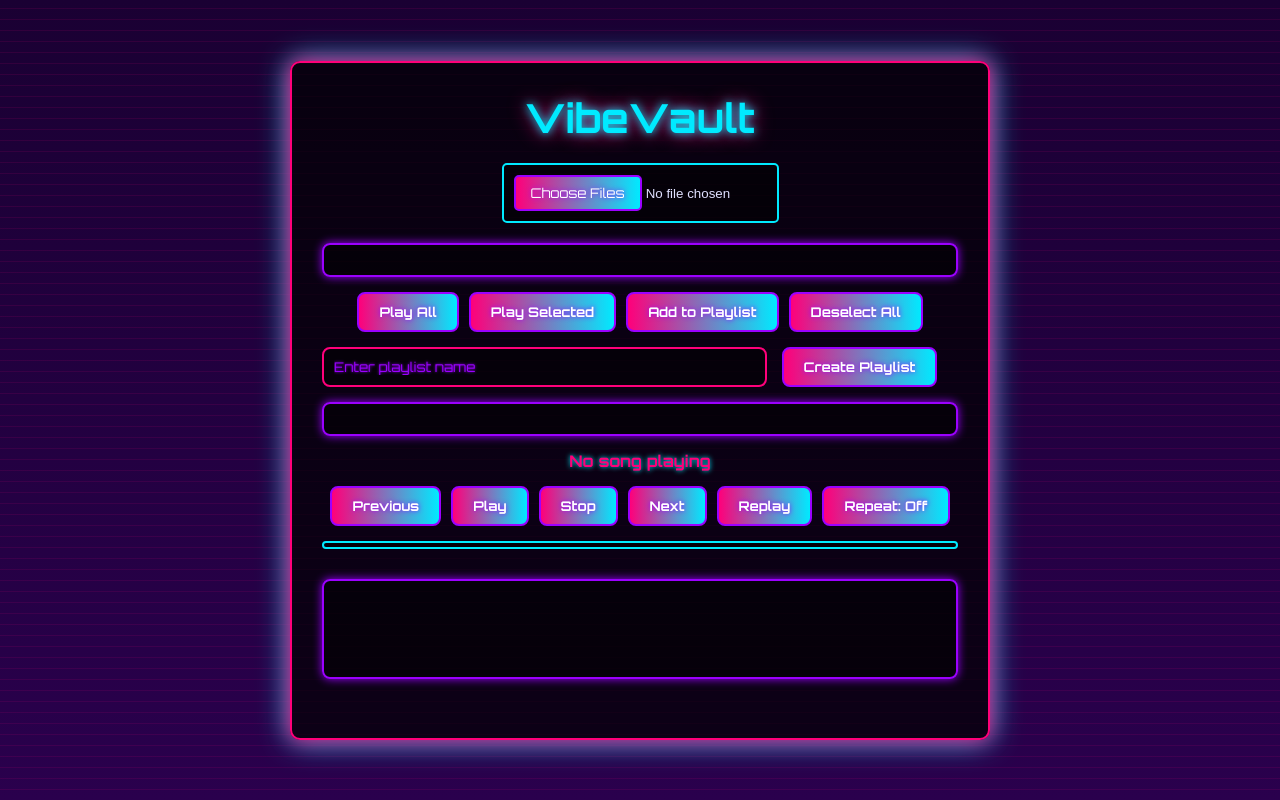
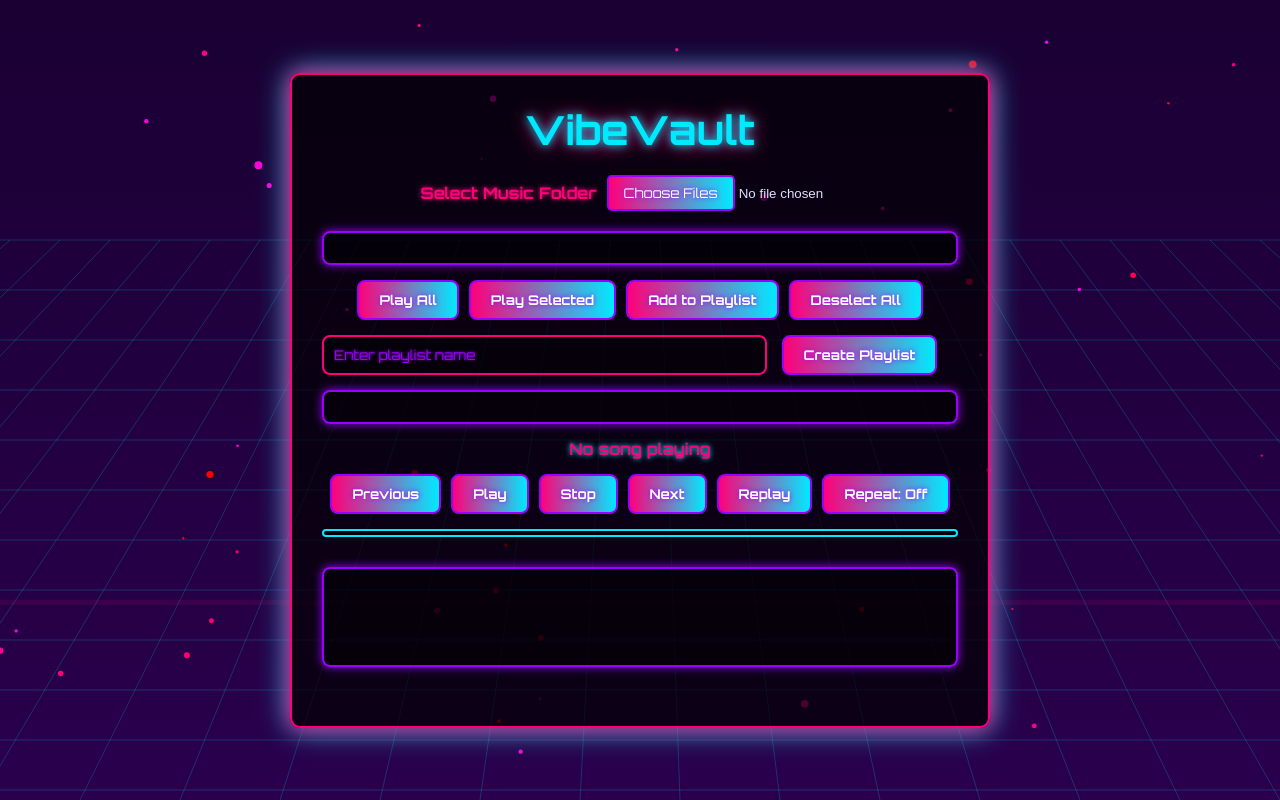
Before and after one commit to Aman-byte/musiclauncher, a plain HTML site: page index.html in a window 1280 px wide. Drawn offline with Linux system fonts and the light colour scheme.

Commit message:
Update index.html

```diff
--- a/index.html
+++ b/index.html
@@ -21,23 +21,15 @@
             min-height: 100vh;
             padding: 20px;
             position: relative;
-            overflow-x: hidden;
+            overflow: hidden;
         }
-        body::before {
-            content: '';
+        #background-canvas {
             position: absolute;
             top: 0;
             left: 0;
             width: 100%;
             height: 100%;
-            background: repeating-linear-gradient(
-                0deg,
-                transparent,
-                transparent 10px,
-                rgba(255, 0, 122, 0.1) 10px,
-                rgba(255, 0, 122, 0.1) 11px
-            );
-            z-index: -1;
+            z-index: -2;
         }
         .container {
             background: rgba(0, 0, 0, 0.7);
@@ -48,6 +40,7 @@
             width: 700px;
             max-width: 95%;
             position: relative;
+            z-index: 1;
         }
         h1 {
             text-align: center;
@@ -56,13 +49,27 @@
             margin-bottom: 20px;
             text-shadow: 0 0 10px #00eaff, 0 0 20px #ff007a;
         }
+        .file-input-wrapper {
+            display: flex;
+            align-items: center;
+            justify-content: center;
+            margin-bottom: 20px;
+            gap: 10px;
+        }
+        .file-input-label {
+            color: #ff007a;
+            font-weight: 700;
+            text-shadow: 0 0 5px #ff007a;
+            transition: transform 0.2s, text-shadow 0.2s;
+        }
+        .file-input-label:hover {
+            transform: scale(1.05);
+            text-shadow: 0 0 10px #ff007a;
+        }
         input[type="file"] {
-            display: block;
-            margin: 0 auto 20px;
-            padding: 10px;
-            background: rgba(0, 0, 0, 0.5);
-            border: 2px solid #00eaff;
-            border-radius: 5px;
+            display: inline-block;
+            background: transparent;
+            border: none;
             color: #e0e0ff;
             cursor: pointer;
         }
@@ -201,9 +208,13 @@
     </style>
 </head>
 <body>
+    <canvas id="background-canvas"></canvas>
     <div class="container">
         <h1>VibeVault</h1>
-        <input type="file" id="folder-input" webkitdirectory directory multiple accept="audio/*,video/mp4">
+        <div class="file-input-wrapper">
+            <span class="file-input-label">Select Music Folder</span>
+            <input type="file" id="folder-input" webkitdirectory directory multiple accept="audio/*,video/mp4">
+        </div>
         <div id="song-list"></div>
         <div class="controls">
             <button id="play-all">Play All</button>
@@ -232,6 +243,79 @@
     </div>
 
     <script>
+        // Background animation
+        const bgCanvas = document.getElementById('background-canvas');
+        const bgCtx = bgCanvas.getContext('2d');
+        let particles = [];
+        let scanlineY = 0;
+
+        function resizeBackground() {
+            bgCanvas.width = window.innerWidth;
+            bgCanvas.height = window.innerHeight;
+            initParticles();
+        }
+
+        function initParticles() {
+            particles = [];
+            for (let i = 0; i < 50; i++) {
+                particles.push({
+                    x: Math.random() * bgCanvas.width,
+                    y: Math.random() * bgCanvas.height,
+                    size: Math.random() * 3 + 1,
+                    speedX: (Math.random() - 0.5) * 0.5,
+                    speedY: (Math.random() - 0.5) * 0.5,
+                    color: `hsl(${Math.random() * 60 + 300}, 100%, 50%)` // Neon pink-purple range
+                });
+            }
+        }
+
+        function drawBackground() {
+            bgCtx.clearRect(0, 0, bgCanvas.width, bgCanvas.height);
+
+            // Draw perspective grid
+            bgCtx.strokeStyle = 'rgba(0, 234, 255, 0.2)';
+            bgCtx.lineWidth = 1;
+            const centerX = bgCanvas.width / 2;
+            const horizonY = bgCanvas.height * 0.3;
+            const gridSpacing = 50;
+            for (let x = -bgCanvas.width; x <= bgCanvas.width; x += gridSpacing) {
+                bgCtx.beginPath();
+                bgCtx.moveTo(centerX + x, horizonY);
+                bgCtx.lineTo(centerX + x * 2, bgCanvas.height);
+                bgCtx.stroke();
+            }
+            for (let y = horizonY; y <= bgCanvas.height; y += gridSpacing) {
+                bgCtx.beginPath();
+                bgCtx.moveTo(0, y);
+                bgCtx.lineTo(bgCanvas.width, y);
+                bgCtx.stroke();
+            }
+
+            // Draw particles
+            particles.forEach(p => {
+                bgCtx.fillStyle = p.color;
+                bgCtx.beginPath();
+                bgCtx.arc(p.x, p.y, p.size, 0, Math.PI * 2);
+                bgCtx.fill();
+                p.x += p.speedX;
+                p.y += p.speedY;
+                if (p.x < 0 || p.x > bgCanvas.width) p.speedX *= -1;
+                if (p.y < 0 || p.y > bgCanvas.height) p.speedY *= -1;
+            });
+
+            // Draw scanlines
+            bgCtx.fillStyle = 'rgba(255, 0, 122, 0.1)';
+            bgCtx.fillRect(0, scanlineY, bgCanvas.width, 5);
+            scanlineY = (scanlineY + 2) % bgCanvas.height;
+
+            requestAnimationFrame(drawBackground);
+        }
+
+        window.addEventListener('resize', resizeBackground);
+        resizeBackground();
+        drawBackground();
+
+        // Main app logic
         const folderInput = document.getElementById('folder-input');
         const songList = document.getElementById('song-list');
         const playlist = document.getElementById('playlist');
@@ -262,6 +346,7 @@
         let isPlaying = false;
         let audioCtx, analyser, source, bufferLength, dataArray;
         let isDragging = false;
+        let selectionOrder = [];
 
         // Initialize audio visualizer
         function initVisualizer() {
@@ -369,13 +454,22 @@
         // Display songs in the song list
         function displaySongs() {
             songList.innerHTML = '';
+            selectionOrder = [];
             songs.forEach((song, index) => {
                 const div = document.createElement('div');
                 div.className = 'song-item';
                 div.textContent = song.name;
                 div.dataset.index = index;
                 div.addEventListener('click', () => {
-                    div.classList.toggle('selected');
+                    const idx = parseInt(div.dataset.index);
+                    if (div.classList.toggle('selected')) {
+                        if (!selectionOrder.includes(idx)) {
+                            selectionOrder.push(idx);
+                        }
+                    } else {
+                        selectionOrder = selectionOrder.filter(i => i !== idx);
+                    }
+                    console.log('Selection order:', selectionOrder);
                 });
                 songList.appendChild(div);
             });
@@ -386,6 +480,8 @@
         deselectAllBtn.addEventListener('click', () => {
             const selectedSongs = songList.querySelectorAll('.song-item.selected');
             selectedSongs.forEach(song => song.classList.remove('selected'));
+            selectionOrder = [];
+            console.log('Selection order cleared:', selectionOrder);
         });
 
         // Play all songs
@@ -401,12 +497,11 @@
 
         // Play selected songs
         playSelectedBtn.addEventListener('click', () => {
-            const selected = Array.from(songList.querySelectorAll('.selected')).map(div => parseInt(div.dataset.index));
-            if (selected.length === 0) {
+            if (selectionOrder.length === 0) {
                 showError('No songs selected');
                 return;
             }
-            currentPlaylist = selected;
+            currentPlaylist = [...selectionOrder];
             currentSongIndex = 0;
             playSong(songs[currentPlaylist[currentSongIndex]]);
         });
@@ -418,24 +513,22 @@
                 showError('Please enter a playlist name');
                 return;
             }
-            const selected = Array.from(songList.querySelectorAll('.selected')).map(div => parseInt(div.dataset.index));
-            if (selected.length === 0) {
+            if (selectionOrder.length === 0) {
                 showError('No songs selected for playlist');
                 return;
             }
-            displayPlaylist(name, selected);
+            displayPlaylist(name, [...selectionOrder]);
             playlistNameInput.value = '';
         });
 
         // Add to existing playlist
         addToPlaylistBtn.addEventListener('click', () => {
-            const selected = Array.from(songList.querySelectorAll('.selected')).map(div => parseInt(div.dataset.index));
-            if (selected.length === 0) {
+            if (selectionOrder.length === 0) {
                 showError('No songs selected');
                 return;
             }
             const name = playlistNameInput.value.trim() || 'Default Playlist';
-            displayPlaylist(name, selected);
+            displayPlaylist(name, [...selectionOrder]);
         });
 
         // Display playlist
@@ -463,11 +556,9 @@
                 playlistDiv.appendChild(headerDiv);
                 playlist.appendChild(playlistDiv);
             }
-            // Get existing song names in the playlist
             const existingSongNames = Array.from(playlistDiv.querySelectorAll('.playlist-song')).map(div => div.textContent.split('Remove')[0].trim());
             songIndices.forEach(index => {
                 const songName = songs[index].name;
-                // Skip if song already exists in the playlist
                 if (existingSongNames.includes(songName)) {
                     console.log(`Skipping duplicate song: ${songName}`);
                     return;
@@ -503,6 +594,7 @@
                 });
                 songDiv.appendChild(removeBtn);
                 playlistDiv.appendChild(songDiv);
+                existingSongNames.push(songName);
             });
         }
 
@@ -555,13 +647,15 @@
         repeatBtn.addEventListener('click', () => {
             isRepeating = !isRepeating;
             repeatBtn.textContent = `Repeat: ${isRepeating ? 'On' : 'Off'}`;
-            audioPlayer.loop = isRepeating;
         });
 
         // Previous song
         previousBtn.addEventListener('click', () => {
             if (currentSongIndex > 0) {
                 currentSongIndex--;
+                playSong(songs[currentPlaylist[currentSongIndex]]);
+            } else if (isRepeating && currentPlaylist.length > 1) {
+                currentSongIndex = currentPlaylist.length - 1;
                 playSong(songs[currentPlaylist[currentSongIndex]]);
             } else {
                 stopPlayback();
@@ -577,6 +671,9 @@
         nextBtn.addEventListener('click', () => {
             if (currentSongIndex < currentPlaylist.length - 1) {
                 currentSongIndex++;
+                playSong(songs[currentPlaylist[currentSongIndex]]);
+            } else if (isRepeating && currentPlaylist.length > 1) {
+                currentSongIndex = 0;
                 playSong(songs[currentPlaylist[currentSongIndex]]);
             } else {
                 stopPlayback();
@@ -607,13 +704,14 @@
 
         // Play next song when current song ends
         audioPlayer.addEventListener('ended', () => {
-            if (!isRepeating) {
+            if (isRepeating) {
+                currentSongIndex = (currentSongIndex + 1) % currentPlaylist.length;
+                playSong(songs[currentPlaylist[currentSongIndex]]);
+            } else if (currentSongIndex < currentPlaylist.length - 1) {
                 currentSongIndex++;
-                if (currentSongIndex < currentPlaylist.length) {
-                    playSong(songs[currentPlaylist[currentSongIndex]]);
-                } else {
-                    stopPlayback();
-                }
+                playSong(songs[currentPlaylist[currentSongIndex]]);
+            } else {
+                stopPlayback();
             }
         });
 
```
